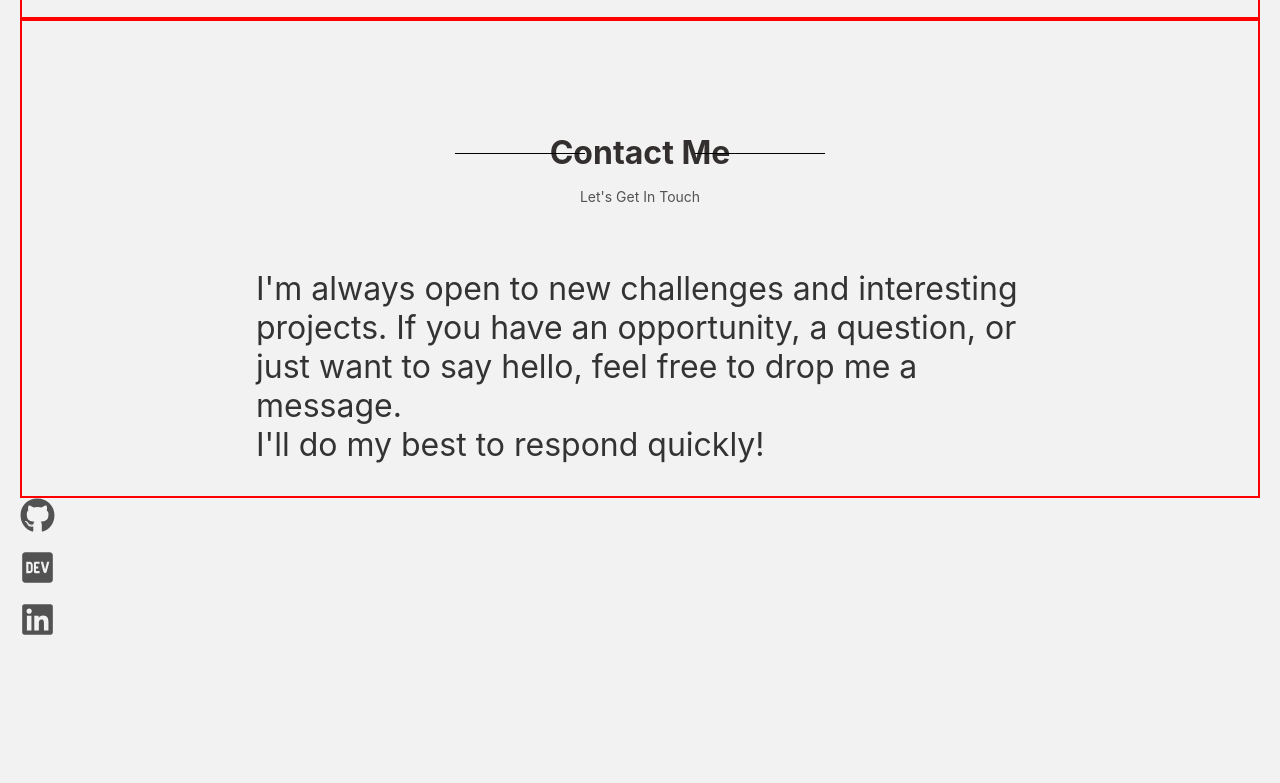
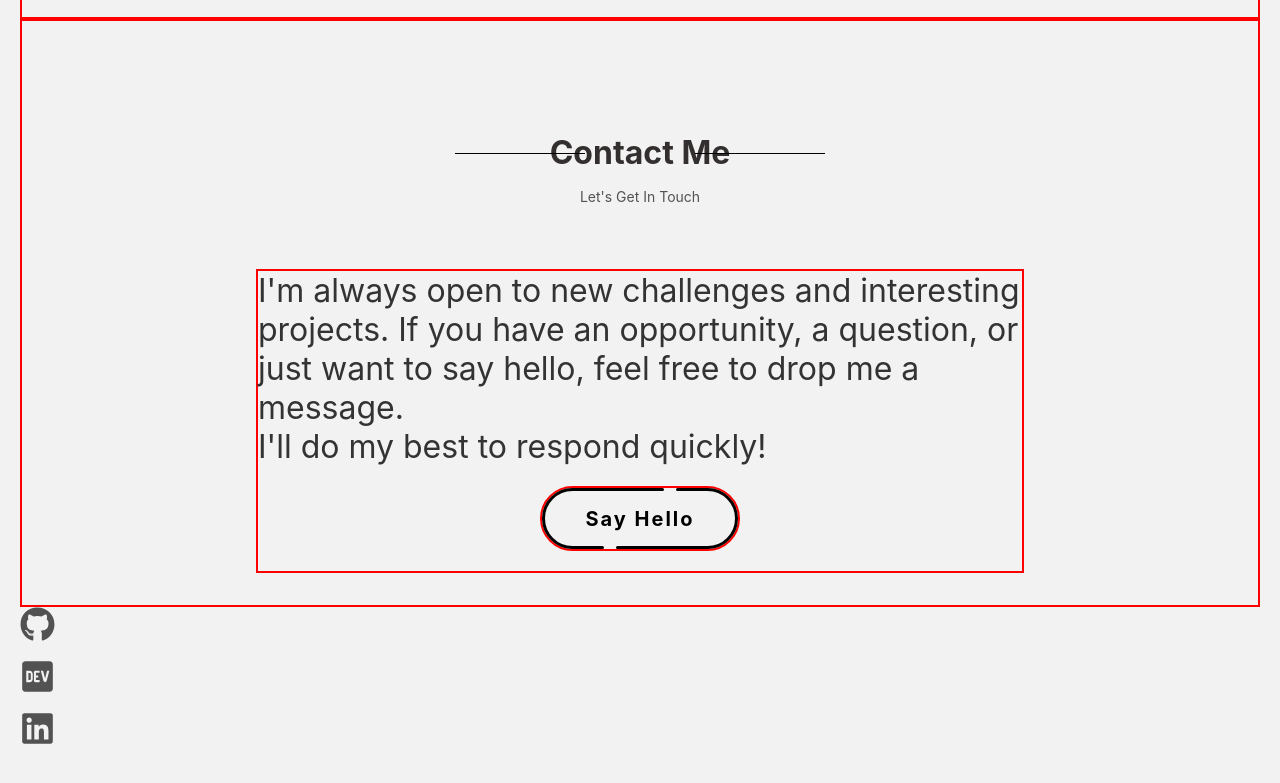
Before and after one commit to VSI12/Portfolio_v2, a Next.js app: page / in a window 1280 px wide. Shown: the part 1590-2373 px from the top of the page. Before the commit the page ends 2308 px from the top, so only its background shows below. Built offline with nearby package versions, Linux system fonts and the light colour scheme; no server answers.

Commit message:
added the say hello button and centered it

```diff
--- a/src/components/Contact/Contact.jsx
+++ b/src/components/Contact/Contact.jsx
@@ -13,8 +13,14 @@ const Contact = () => {
             just want to say hello, feel free to drop me a message. <br />
              I&#39;ll do my best to respond quickly!
           </div>
-          <div className={styles.contact__button}>
-
+          <div className={styles.button__container}>
+              <a href="/resume.pdf" target="_blank" rel="noopener noreferrer" className={`${styles.button} ${styles.type_C}`}>
+                <div class={styles.button__line}></div>
+                <div class={styles.button__line}></div>
+                <span class={styles.button__text}>Say Hello</span>
+                <div class={styles.button__drow1}></div>
+                <div class={styles.button__drow2}></div>
+              </a>
           </div>
         </div>
       </section>
--- a/src/components/Contact/contact.module.css
+++ b/src/components/Contact/contact.module.css
@@ -41,9 +41,273 @@
 .contact__container {
     max-width: 768px;
     display: flex;
+    flex-direction: column;
+    align-items: center;
     justify-content: center;
     margin-bottom: 30px;
     margin: 0 auto;  /* Center the container */
+    font-size: 32px;
+    border: 2px solid red;
+}
+/* From Uiverse.io by himanshu9682 */
+.type--A {
+  --line_color: #555555;
+  --back_color: #ffecf6;
+}
+.type--B {
+  --line_color: #1b1919;
+  --back_color: #e9ecff;
+}
+.type_C {
+  --line_color: #000000;
+  --back_color: #1282fa;
+}
+.button {
+  display: flex;
+  justify-content: center;
+    align-items: center;
+  position: relative;
+  z-index: 0;
+  width: 200px;
+  height:65px;
+  text-decoration: none;
+  font-size: 20px;
+  font-weight: bold;
+  color: var(--line_color);
+  letter-spacing: 2px;
+  transition: all 0.3s ease;
+  border-radius: 300px;
+  margin: 20px 0;
+  border: 2px solid red;
+}
+.button__text {
+  display: flex;
+  justify-content: center;
+  align-items: center;
+  width: 100%;
+  height: 100%;
+}
+.button::before,
+.button::after,
+.button__text::before,
+.button__text::after {
+  content: "";
+  position: absolute;
+  height: 3px;
+  border-radius: 2px;
+  background: var(--line_color);
+  transition: all 0.5s ease;
+}
+.button::before {
+  top: 0;
+  left: 54px;
+  width: calc(100% - 56px * 2 - 16px);
+}
+.button::after {
+  top: 0;
+  right: 54px;
+  width: 8px;
+}
+.button__text::before {
+  bottom: 0;
+  right: 54px;
+  width: calc(100% - 56px * 2 - 16px);
+}
+.button__text::after {
+  bottom: 0;
+  left: 54px;
+  width: 8px;
+}
+.button__line {
+  position: absolute;
+  top: 0;
+  width: 56px;
+  height: 100%;
+  overflow: hidden;
+}
+.button__line::before {
+  content: "";
+  position: absolute;
+  top: 0;
+  width: 150%;
+  height: 100%;
+  box-sizing: border-box;
+  border-radius: 300px;
+  border: solid 3px var(--line_color);
+}
+.button__line:nth-child(1),
+.button__line:nth-child(1)::before {
+  left: 0;
+}
+.button__line:nth-child(2),
+.button__line:nth-child(2)::before {
+  right: 0;
+}
+.button:hover {
+  letter-spacing: 6px;
+  font-size: 22px;
+}
+.button:hover::before,
+.button:hover .button__text::before {
+  width: 8px;
+}
+.button:hover::after,
+.button:hover .button__text::after {
+  width: calc(100% - 56px * 2 - 16px);
+}
+.button__drow1,
+.button__drow2 {
+  position: absolute;
+  z-index: -1;
+  border-radius: 16px;
+  transform-origin: 16px 16px;
+}
+.button__drow1 {
+  top: -16px;
+  left: 40px;
+  width: 32px;
+  height: 0;
+  transform: rotate(30deg);
+}
+.button__drow2 {
+  top: 44px;
+  left: 77px;
+  width: 32px;
+  height: 0;
+  transform: rotate(-127deg);
+}
+.button__drow1::before,
+.button__drow1::after,
+.button__drow2::before,
+.button__drow2::after {
+  content: "";
+  position: absolute;
+}
+.button__drow1::before {
+  bottom: 0;
+  left: 0;
+  width: 0;
+  height: 32px;
+  border-radius: 16px;
+  transform-origin: 16px 16px;
+  transform: rotate(-60deg);
+}
+.button__drow1::after {
+  top: -10px;
+  left: 45px;
+  width: 0;
+  height: 32px;
+  border-radius: 16px;
+  transform-origin: 16px 16px;
+  transform: rotate(69deg);
+}
+.button__drow2::before {
+  bottom: 0;
+  left: 0;
+  width: 0;
+  height: 32px;
+  border-radius: 16px;
+  transform-origin: 16px 16px;
+  transform: rotate(-146deg);
+}
+.button__drow2::after {
+  bottom: 26px;
+  left: -40px;
+  width: 0;
+  height: 32px;
+  border-radius: 16px;
+  transform-origin: 16px 16px;
+  transform: rotate(-262deg);
+}
+.button__drow1,
+.button__drow1::before,
+.button__drow1::after,
+.button__drow2,
+.button__drow2::before,
+.button__drow2::after {
+  background: var(--back_color);
+}
+.button:hover .button__drow1 {
+  animation: drow1 ease-in 0.06s;
+  animation-fill-mode: forwards;
+}
+.button:hover .button__drow1::before {
+  animation: drow2 linear 0.08s 0.06s;
+  animation-fill-mode: forwards;
+}
+.button:hover .button__drow1::after {
+  animation: drow3 linear 0.03s 0.14s;
+  animation-fill-mode: forwards;
+}
+.button:hover .button__drow2 {
+  animation: drow4 linear 0.06s 0.2s;
+  animation-fill-mode: forwards;
+}
+.button:hover .button__drow2::before {
+  animation: drow3 linear 0.03s 0.26s;
+  animation-fill-mode: forwards;
+}
+.button:hover .button__drow2::after {
+  animation: drow5 linear 0.06s 0.32s;
+  animation-fill-mode: forwards;
+}
+@keyframes drow1 {
+  0% {
+    height: 0;
+  }
+  100% {
+    height: 100px;
+  }
+}
+@keyframes drow2 {
+  0% {
+    width: 0;
+    opacity: 0;
+  }
+  10% {
+    opacity: 0;
+  }
+  11% {
+    opacity: 1;
+  }
+  100% {
+    width: 120px;
+  }
+}
+@keyframes drow3 {
+  0% {
+    width: 0;
+  }
+  100% {
+    width: 80px;
+  }
+}
+@keyframes drow4 {
+  0% {
+    height: 0;
+  }
+  100% {
+    height: 120px;
+  }
+}
+@keyframes drow5 {
+  0% {
+    width: 0;
+  }
+  100% {
+    width: 124px;
+  }
+}
 
-    font-size: 32px;
+.button_container {
+  width: 100%;
+  height: 300px;
+  display: flex;
+  flex-direction: column;
+  justify-content: center;
+  align-items: center;
+
 }
+.button:not(:last-child) {
+  margin-bottom: 64px;
+}
```
